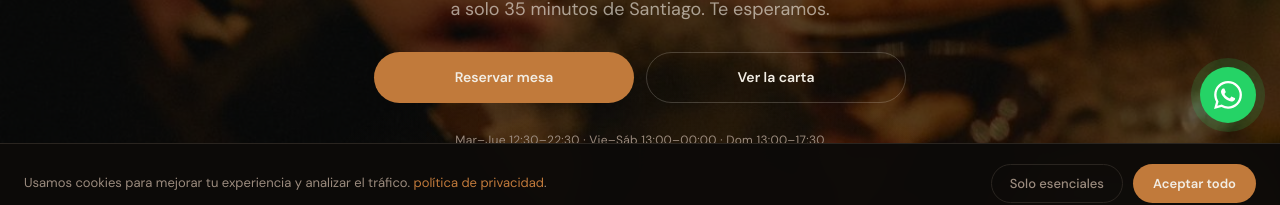
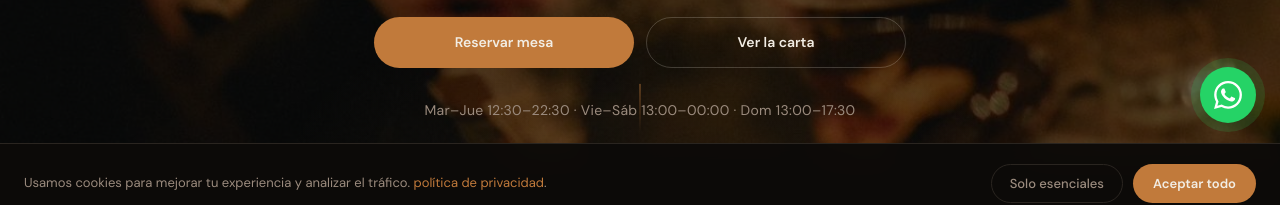
Before and after one commit to dimoe-restaurant/landing, a Next.js app: page /atencion-cliente in a window 1280 px wide. Shown: the part 577-782 px from the top of the page. Built offline with nearby package versions, Linux system fonts and the light colour scheme; no server answers; a web font is replaced by a local one.

Commit message:
fix(landing): ajustar espaciado del Hero y aumentar tamaño del horario (#204) — fix #203 (#232)

```diff
--- a/components/sections/Hero.tsx
+++ b/components/sections/Hero.tsx
@@ -12,7 +12,7 @@ export default function Hero() {
   const waUrl = `https://wa.me/56973694101?text=${encodeURIComponent(t('wa_message'))}`;
 
   return (
-    <section id="inicio" style={{ position: 'relative', minHeight: '100dvh', display: 'flex', flexDirection: 'column', alignItems: 'center', justifyContent: 'center', textAlign: 'center', padding: '72px 20px 0', overflow: 'hidden', background: '#0D0B09' }}>
+    <section id="inicio" style={{ position: 'relative', minHeight: 'clamp(560px, 92dvh, 900px)', display: 'flex', flexDirection: 'column', alignItems: 'center', justifyContent: 'center', textAlign: 'center', padding: '72px 20px 0', overflow: 'hidden', background: '#0D0B09' }}>
       {/* Real photo background */}
       <div style={{ position: 'absolute', inset: 0 }}>
         <Image src="/images/landing-actual-4.jpg" alt="" fill priority style={{ objectFit: 'cover', objectPosition: 'center 40%' }} />
@@ -60,7 +60,7 @@ export default function Hero() {
           </Link>
         </div>
 
-        <p style={{ fontSize: '12px', color: '#9B8B7E', marginTop: '8px', letterSpacing: '0.02em' }}>
+        <p style={{ fontSize: '14px', color: '#9B8B7E', marginTop: '12px', letterSpacing: '0.02em' }}>
           {t('hours')}
         </p>
       </motion.div>
```
